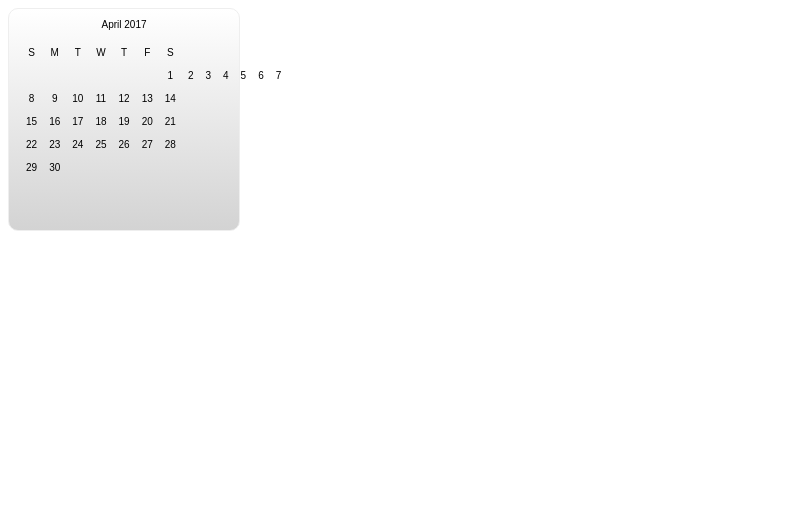
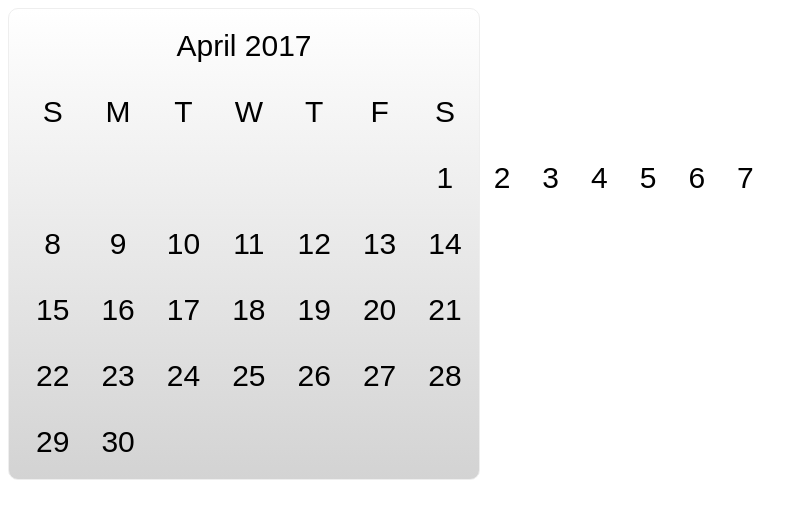
Before and after one commit to coffeeteer/new-calendar, a plain HTML site: page index.html in a window 1280 px wide. Shown: the whole page, without its empty margins (0-808 px from the left). Drawn offline with nearby package versions, Linux system fonts and the light colour scheme.

Commit message:
added the jQuery CDN to the mix

```diff
--- a/index.html
+++ b/index.html
@@ -7,11 +7,12 @@
 <body>
 	<div id="calendar-container">
 		<div class="calendar-header">
-			<span id="calendar-month-year"></span>
+			<div id="calendar-month-year"></div>
 		</div>
 			<div id="calendar-dates">
 			</div>
 	</div>
 </body>
+<script src="https://code.jquery.com/jquery-3.2.1.js" integrity="sha256-DZAnKJ/6XZ9si04Hgrsxu/8s717jcIzLy3oi35EouyE=" crossorigin="anonymous"></script>
 <script type="text/javascript" src="script.js"></script>
 </html>
--- a/script.js
+++ b/script.js
@@ -1,4 +1,6 @@
-window.onload = function(){
+$(document).ready(function() {
+    console.log( "ready!" );
+
 	var d = new Date();
 	var month_name = ['January', 'February', 'March', 'April', 'May', 'June', 'July', 'August', 'September', 'October', 'November', 'December'];
 	var month = d.getMonth(); // return a value of 0-11 corresponding with the 12 months
@@ -12,7 +14,7 @@ window.onload = function(){
 	var calendar = get_calendar(day_no, days);
 	document.getElementById('calendar-month-year').innerHTML =  month_name[month] +  " " + year;
 	document.getElementById('calendar-dates').appendChild(calendar);
-}
+
 
 	function get_calendar(day_no, days) {
 		var table = document.createElement('table');
@@ -63,3 +65,5 @@ window.onload = function(){
 			table.appendChild(tr);
 		}
 	}
+
+});
--- a/style.css
+++ b/style.css
@@ -1,24 +1,24 @@
 #calendar-container {
 	padding: 10px;
-	width: 210px;
-	height: 201px;
+	width: 450px;
+	height: 450px;
 	text-align: center;
 	border: 1px solid #eee;
 	border-radius: 10px;
-	font-size: 10px;
+	font-size: 30px;
 	font-family: 'Arial', sans-serif;
 	background-image: linear-gradient(#fff, #d3d3d3);
 }
 
 #calendar-container>div {
 	padding: 0;
-	margin-bottom: 10px;
+	margin-bottom: 15px;
 }
 
 #calendar-month-year {
-	margin: 5px;
+	margin: 10px;
 }
 
 #calendar-dates>table>tr>td {
-	padding: 5px;
+	padding: 15px;
 }
```
